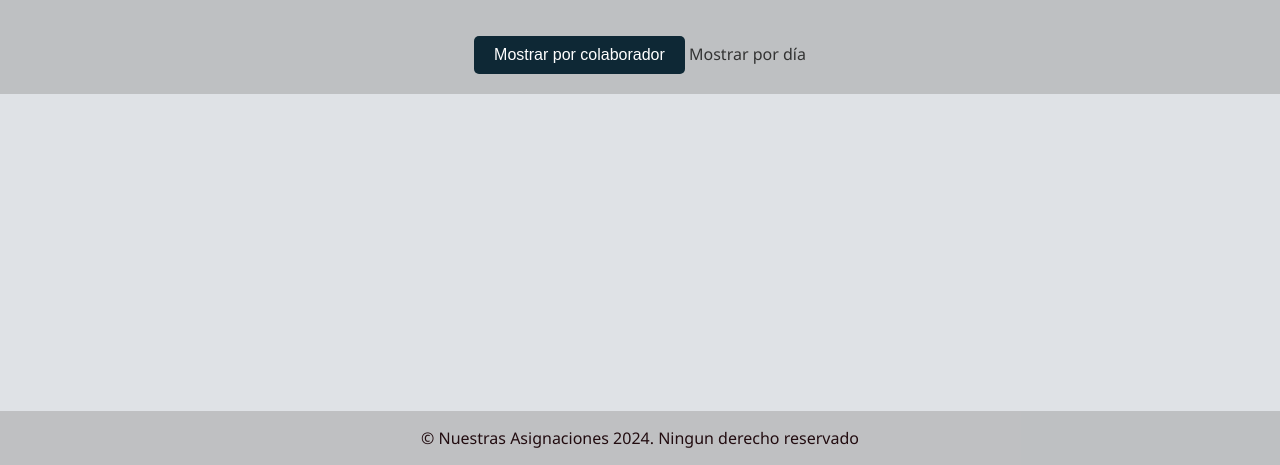
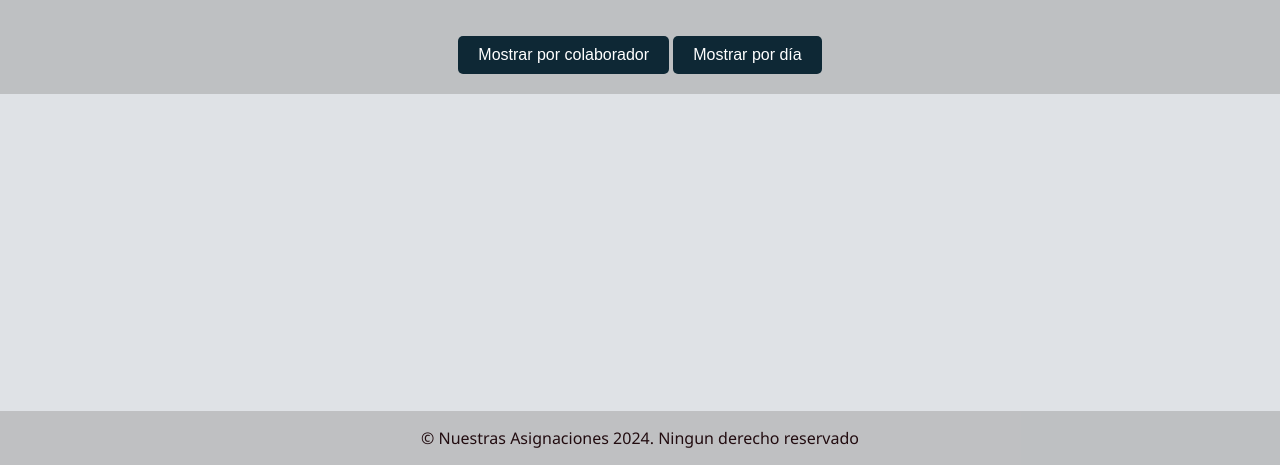
Before and after one commit to FranciscoRaffin/NuestrasAsignacionesWeb, a plain HTML site: page index.html in a window 1280 px wide. Shown: the part 335-800 px from the top of the page. Drawn offline with Linux system fonts and the light colour scheme.

Commit message:
Crc error typeo.html

```diff
--- a/index.html
+++ b/index.html
@@ -21,7 +21,7 @@
     <!-----------------------CONTENIDO----------------------->
     <nav id="category-nav">
         <button onclick="mostrarAsignaciones()">Mostrar por colaborador</button>
-<botton>Mostrar por día</button>
+<button>Mostrar por día</button>
         <!-- <button onclick="irASolicitarHorario()">Solicitar Horarios</button> -->
     </nav>
     <div id="contenido-fetch"></div>
```
